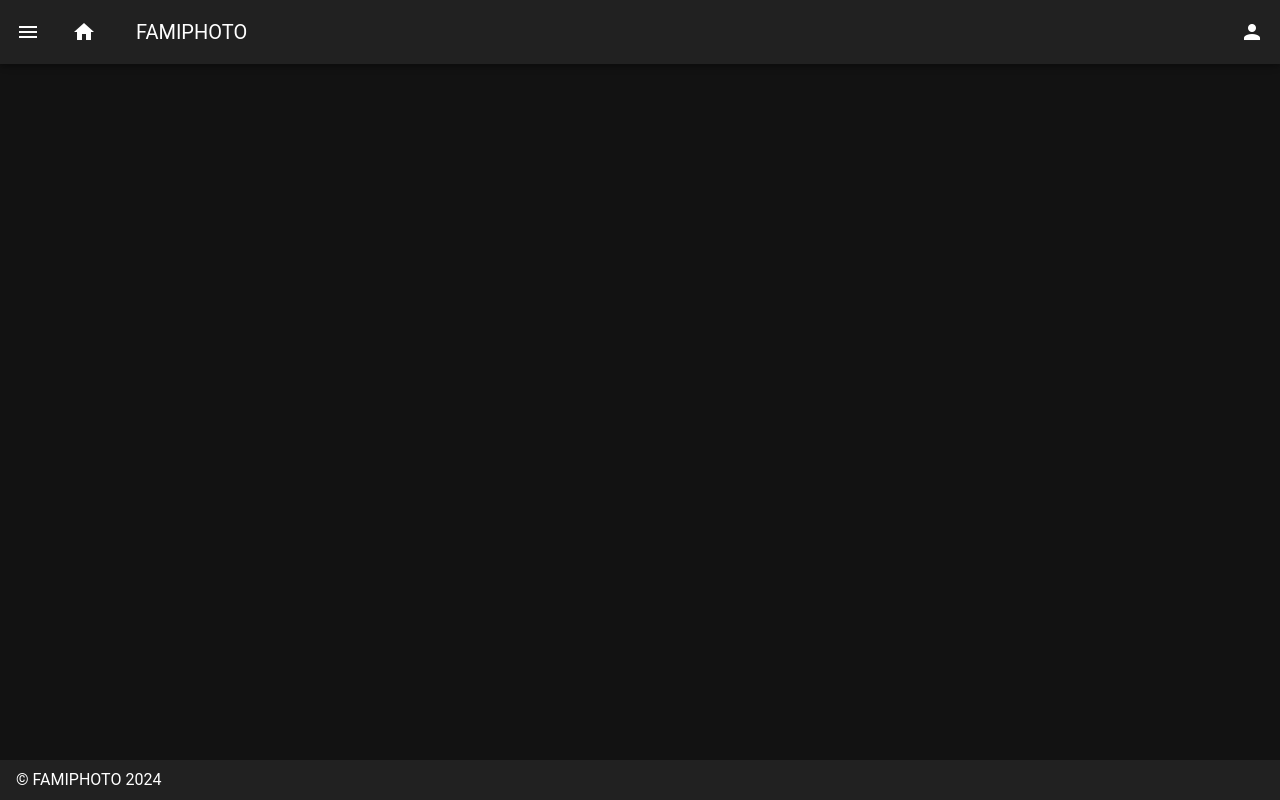
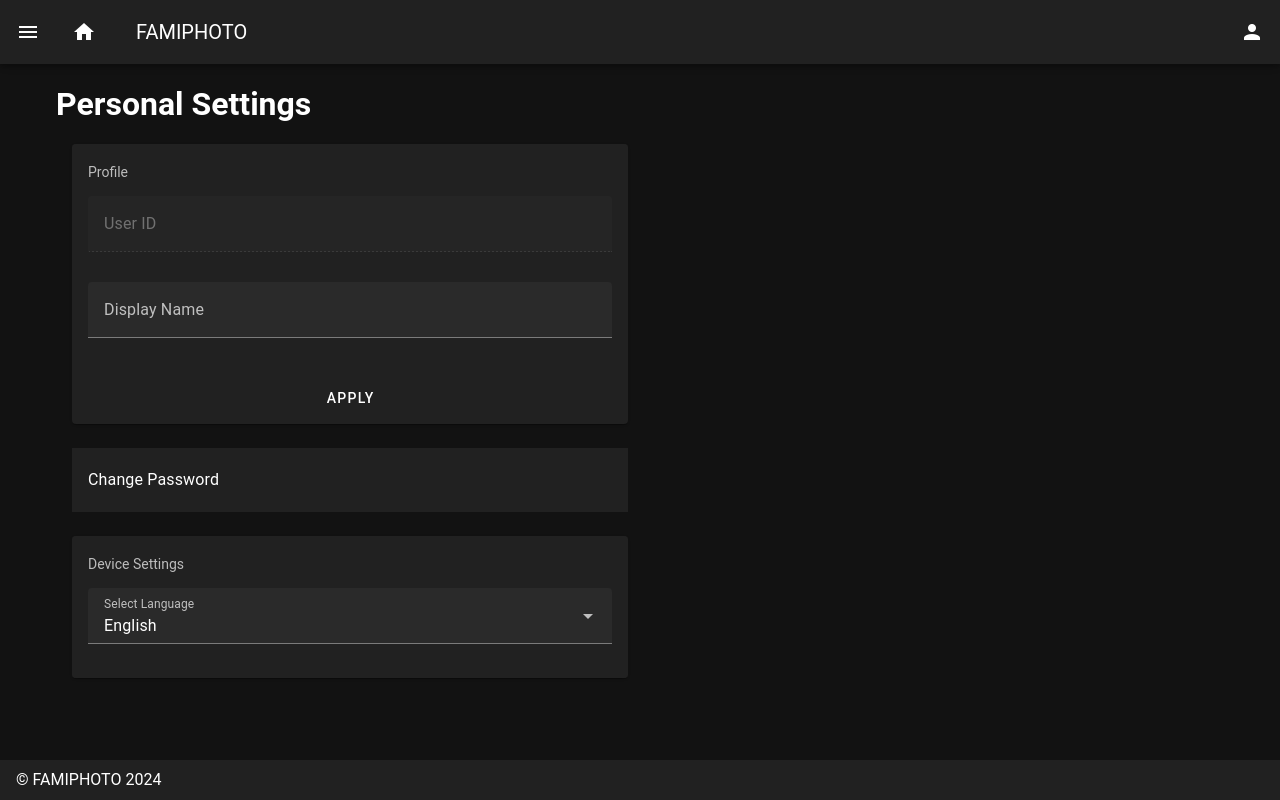
Before and after one commit to hiroyky/famiphoto_frontend, a Nuxt app: page /settings/profile in a window 1280 px wide. Built offline with nearby package versions, Linux system fonts and the light colour scheme.

Commit message:
feat: i18n, 個人設定

```diff
--- a/components/parts/FHeader.vue
+++ b/components/parts/FHeader.vue
@@ -7,12 +7,14 @@
       <v-icon>mdi-home</v-icon>
     </v-btn>
     <v-toolbar-title :text="title" />
-    <v-spacer />
     <v-menu>
       <template v-slot:activator="{props}">
         <v-btn icon v-bind="props"><v-icon>mdi-account</v-icon></v-btn>
       </template>
       <v-list>
+        <v-list-item to="/settings/profile">
+          <v-list-item-title>設定</v-list-item-title>
+        </v-list-item>
         <v-list-item to="/auth/logout">
           <v-list-item-title>ログアウト</v-list-item-title>
         </v-list-item>
--- a/i18n.config.ts
+++ b/i18n.config.ts
@@ -5,10 +5,24 @@ export default defineI18nConfig(() => ({
         en: {
             dateTimeOriginal: '{month}-{date} {year}　{hour}:{minute}:{second}',
             download: 'Download',
+            userId: 'User ID',
+            displayName: 'Display Name',
+            changePassword: 'Change Password',
+            personalSettings: 'Personal Settings',
+            apply: 'Apply',
+            profile: 'Profile',
+            deviceSettings: 'Device Settings',
         },
         ja: {
             dateTimeOriginal: '{year}年{month}月{date}日 {hour}時{minute}分{second}秒',
-            download: 'ダウンロード'
+            download: 'ダウンロード',
+            userId: 'ユーザID',
+            displayName: '表示名',
+            changePassword: 'パスワードの変更',
+            personalSettings: '個人設定',
+            apply: '反映する',
+            profile: 'プロフィール',
+            deviceSettings: '端末設定',
         },
     }
 }))
--- a/middleware/auth.global.ts
+++ b/middleware/01.auth.global.ts
@@ -1,6 +1,5 @@
 import {SymbolKind} from "vscode-languageserver-types";
 import useMeStore from "~/stores/me-store";
-import gql from "graphql-tag";
 
 const exceptPaths: string[] = [
     '/auth/login',
--- a/nuxt.config.ts
+++ b/nuxt.config.ts
@@ -9,6 +9,7 @@ const runtimeConfig = {
   sessionSecret: process.env.SESSION_SECRET,
   public: {
     baseUrl: process.env.PUBLIC_BASE_URL,
+    fallbackLocale: process.env.PUBLIC_FALLBACK_LOCALE ? process.env.PUBLIC_FALLBACK_LOCALE :'ja',
   }
 }
 
@@ -52,7 +53,14 @@ export default defineNuxtConfig({
     storesDirs: ['./stores/**'],
   },
   i18n: {
-    locales: ['en', 'ja'],
+    detectBrowserLanguage: {
+      useCookie: true,
+    },
+    locales: [
+        {code:'en', name: 'English'},
+        {code:'ja', name:'日本語'}
+    ],
     defaultLocale: 'en',
+    strategy: 'no_prefix',
   }
 })
--- /dev/null
+++ b/pages/auth/change_password.vue
@@ -0,0 +1 @@
+<template></template>
--- /dev/null
+++ b/pages/settings/profile.vue
@@ -0,0 +1,90 @@
+<template>
+  <v-container>
+    <v-row>
+      <v-col>
+          <h1>{{ $t('personalSettings') }}</h1>
+
+        <v-container>
+          <v-row>
+            <v-col md="6">
+              <v-card>
+                <v-form>
+                  <v-list>
+                    <v-list-subheader>{{ $t('profile') }}</v-list-subheader>
+                    <v-list-item>
+                      <v-text-field :label="$t('userId')" :disabled="true" :model-value="me?.userId"></v-text-field>
+                    </v-list-item>
+                    <v-list-item>
+                      <v-text-field :label="$t('displayName')" :model-value="me?.name"></v-text-field>
+                    </v-list-item>
+                  </v-list>
+                  <v-card-actions>
+                    <v-spacer/>
+                    <v-btn>{{ $t('apply') }}</v-btn>
+                    <v-spacer/>
+                  </v-card-actions>
+                </v-form>
+              </v-card>
+            </v-col>
+          </v-row>
+
+          <v-row>
+            <v-col md="6">
+              <v-list>
+                <v-list-item to="/auth/change_password">
+                  <v-list-item-title>{{ $t('changePassword') }}</v-list-item-title>
+                </v-list-item>
+              </v-list>
+            </v-col>
+          </v-row>
+
+          <v-row>
+            <v-col md="6">
+              <v-card>
+              <v-list>
+                <v-list-subheader>{{ $t('deviceSettings') }}</v-list-subheader>
+                <v-list-item>
+                  <v-list-item-title>
+                    <v-select label="Select Language" :items="localeSelection" item-value="value" item-title="text" :model-value="locale" @update:model-value="onApplyLocale"></v-select>
+                  </v-list-item-title>
+                </v-list-item>
+              </v-list>
+              </v-card>
+            </v-col>
+          </v-row>
+
+        </v-container>
+      </v-col>
+    </v-row>
+  </v-container>
+</template>
+
+<script setup lang="ts">
+import {definePageMeta} from "#imports";
+import useMeStore from "~/stores/me-store";
+
+const {t, locales, locale, setLocale } = useI18n({useScope: 'global'})
+const meStore = useMeStore()
+
+definePageMeta({
+  layout: "default"
+})
+
+const { data: me } = await useAsyncData(async () => {
+  await meStore.getMe()
+  return meStore.me
+})
+
+const localeSelection = computed(() => {
+  return locales.value.map(l => ({
+    value: l.code,
+    text: l.name,
+  }))
+})
+
+async function onApplyLocale(val: any) {
+  await setLocale(val)
+}
+
+
+</script>
--- a/types/api-gql.ts
+++ b/types/api-gql.ts
@@ -367,30 +367,30 @@ export const PhotosDocument = gql`
 }
     `;
 
-export type SdkFunctionWrapper = <T>(action: (requestHeaders?:Record<string, string>) => Promise<T>, operationName: string, operationType?: string) => Promise<T>;
+export type SdkFunctionWrapper = <T>(action: (requestHeaders?:Record<string, string>) => Promise<T>, operationName: string, operationType?: string, variables?: any) => Promise<T>;
 
 
-const defaultWrapper: SdkFunctionWrapper = (action, _operationName, _operationType) => action();
+const defaultWrapper: SdkFunctionWrapper = (action, _operationName, _operationType, variables) => action();
 
 export function getSdk(client: GraphQLClient, withWrapper: SdkFunctionWrapper = defaultWrapper) {
   return {
     createUser(variables: CreateUserMutationVariables, requestHeaders?: GraphQLClientRequestHeaders): Promise<CreateUserMutation> {
-      return withWrapper((wrappedRequestHeaders) => client.request<CreateUserMutation>(CreateUserDocument, variables, {...requestHeaders, ...wrappedRequestHeaders}), 'createUser', 'mutation');
+      return withWrapper((wrappedRequestHeaders) => client.request<CreateUserMutation>(CreateUserDocument, variables, {...requestHeaders, ...wrappedRequestHeaders}), 'createUser', 'mutation', variables);
     },
     existUserId(variables: ExistUserIdQueryVariables, requestHeaders?: GraphQLClientRequestHeaders): Promise<ExistUserIdQuery> {
-      return withWrapper((wrappedRequestHeaders) => client.request<ExistUserIdQuery>(ExistUserIdDocument, variables, {...requestHeaders, ...wrappedRequestHeaders}), 'existUserId', 'query');
+      return withWrapper((wrappedRequestHeaders) => client.request<ExistUserIdQuery>(ExistUserIdDocument, variables, {...requestHeaders, ...wrappedRequestHeaders}), 'existUserId', 'query', variables);
     },
     gqlStatus(variables?: GqlStatusQueryVariables, requestHeaders?: GraphQLClientRequestHeaders): Promise<GqlStatusQuery> {
-      return withWrapper((wrappedRequestHeaders) => client.request<GqlStatusQuery>(GqlStatusDocument, variables, {...requestHeaders, ...wrappedRequestHeaders}), 'gqlStatus', 'query');
+      return withWrapper((wrappedRequestHeaders) => client.request<GqlStatusQuery>(GqlStatusDocument, variables, {...requestHeaders, ...wrappedRequestHeaders}), 'gqlStatus', 'query', variables);
     },
     me(variables?: MeQueryVariables, requestHeaders?: GraphQLClientRequestHeaders): Promise<MeQuery> {
-      return withWrapper((wrappedRequestHeaders) => client.request<MeQuery>(MeDocument, variables, {...requestHeaders, ...wrappedRequestHeaders}), 'me', 'query');
+      return withWrapper((wrappedRequestHeaders) => client.request<MeQuery>(MeDocument, variables, {...requestHeaders, ...wrappedRequestHeaders}), 'me', 'query', variables);
     },
     photo(variables: PhotoQueryVariables, requestHeaders?: GraphQLClientRequestHeaders): Promise<PhotoQuery> {
-      return withWrapper((wrappedRequestHeaders) => client.request<PhotoQuery>(PhotoDocument, variables, {...requestHeaders, ...wrappedRequestHeaders}), 'photo', 'query');
+      return withWrapper((wrappedRequestHeaders) => client.request<PhotoQuery>(PhotoDocument, variables, {...requestHeaders, ...wrappedRequestHeaders}), 'photo', 'query', variables);
     },
     photos(variables: PhotosQueryVariables, requestHeaders?: GraphQLClientRequestHeaders): Promise<PhotosQuery> {
-      return withWrapper((wrappedRequestHeaders) => client.request<PhotosQuery>(PhotosDocument, variables, {...requestHeaders, ...wrappedRequestHeaders}), 'photos', 'query');
+      return withWrapper((wrappedRequestHeaders) => client.request<PhotosQuery>(PhotosDocument, variables, {...requestHeaders, ...wrappedRequestHeaders}), 'photos', 'query', variables);
     }
   };
 }
```
